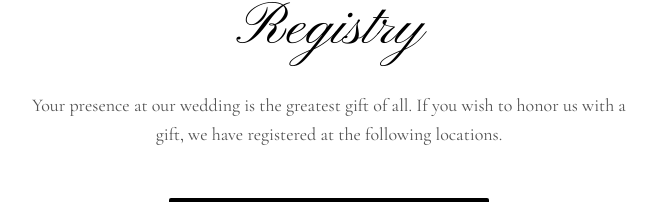
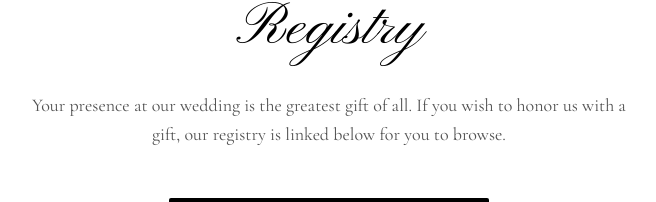
Before and after one commit to cachebag/wedding-rsvp, a React (Vite) app: page /registry in a window 1280 px wide. Shown: the part 237-439 px from the top of the page, without its empty margins (311-967 px from the left). Built offline with nearby package versions, Linux system fonts and the light colour scheme.

Commit message:
chore: update order of name in header and update registry text

```diff
--- a/index.html
+++ b/index.html
@@ -4,7 +4,7 @@
     <meta charset="UTF-8" />
     <link rel="icon" type="image/png" href="/favicon.png" />
     <meta name="viewport" content="width=device-width, initial-scale=1.0" />
-    <title>Akrm & Sofia | November 21, 2026</title>
+    <title>Sofia & Akrm | November 21, 2026</title>
     <link rel="preconnect" href="https://fonts.googleapis.com" />
     <link rel="preconnect" href="https://fonts.gstatic.com" crossorigin />
     <link
--- a/src/pages/Registry.tsx
+++ b/src/pages/Registry.tsx
@@ -4,7 +4,7 @@ export default function Registry() {
       <h1 className="font-script text-5xl md:text-6xl text-black">Registry</h1>
       <p className="mt-8 text-lg text-neutral-600 leading-relaxed">
         Your presence at our wedding is the greatest gift of all. If you wish to
-        honor us with a gift, we have registered at the following locations.
+        honor us with a gift, our registry is linked below for you to browse.
       </p>
       <div className="mt-12 flex flex-col items-center gap-4">
         <a
```
